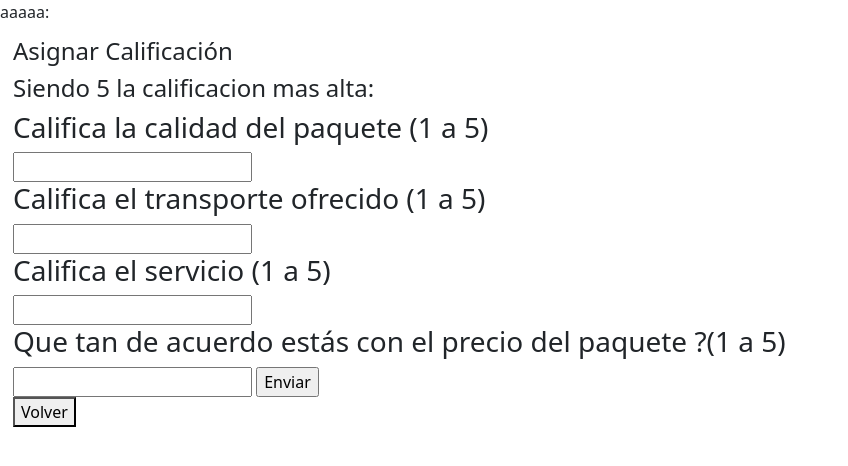
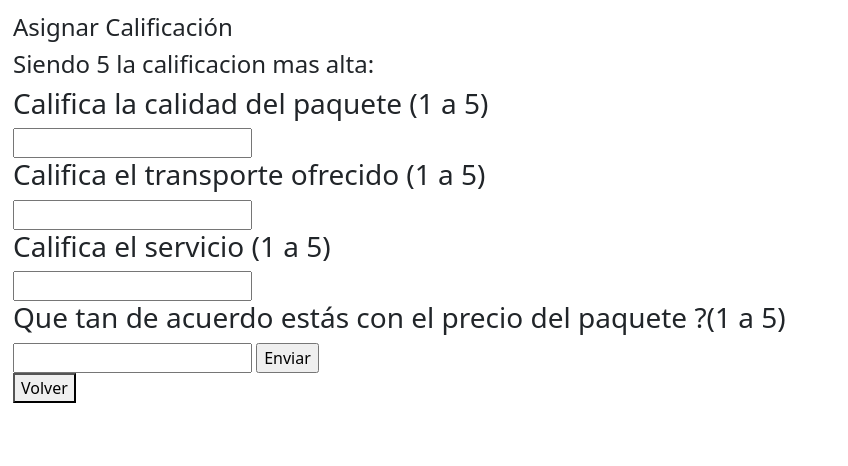
Before and after one commit to Nick4508/BDD-T2, a PHP site: page /calificar_paquete.php in a window 1280 px wide. Shown: the top 466 px of the page, without its empty margins (0-848 px from the left). Run offline with PHP 8.4, Linux system fonts and the light colour scheme; a user stored in the database is signed in; data that the repository does not hold is empty.

Commit message:
Update calificar_paquete.php

```diff
--- a/calificar_paquete.php
+++ b/calificar_paquete.php
@@ -12,7 +12,6 @@
 
     if(isset($_GET['id_producto'])) {
         $id_producto = $_GET['id_producto'];}
-        echo 'aaaaa: '.$id_producto;
 
     $id_usuario = $_SESSION['usuario'];
 
```
